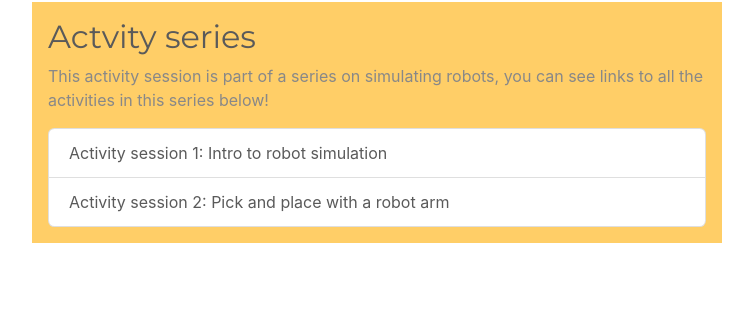
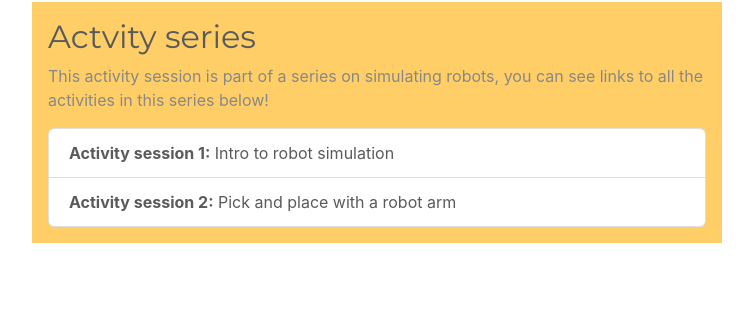
Before and after one commit to samhohcm/Robot-Kinematics-Remote-Worksheet-1, a Jekyll site: the page built from index.md, in a window 1280 px wide and 900 px high, scrolled down 1122 px. Shown: the part 117-446 px from the top of the window, without its empty margins (263-1016 px from the left). Built offline with Jekyll 4.4.1, drawn with Linux system fonts in a browser that asks for light colours.

Commit message:
Update index.md

```diff
--- a/index.md
+++ b/index.md
@@ -35,8 +35,8 @@ This session is designed to be fun! The idea is that we can follow it together o
 <h2>Actvity series</h2>
   <p>This activity session is part of a series on simulating robots, you can see links to all the activities in this series below!</p>
 <ul class="list-group">
-  <a href="https://meisben.github.io/girlsIntoCoding-robotbenchmark-activity/" target="_blank" class="list-group-item list-group-item-action">Activity session 1: Intro to robot simulation</a>
-  <a href="https://meisben.github.io/girlsIntoCoding-robotbenchmark-activity2/" target="_blank" class="list-group-item list-group-item-action">Activity session 2: Pick and place with a robot arm</a>
+  <a href="https://meisben.github.io/girlsIntoCoding-robotbenchmark-activity/" target="_blank" class="list-group-item list-group-item-action"><b>Activity session 1:</b> Intro to robot simulation</a>
+  <a href="https://meisben.github.io/girlsIntoCoding-robotbenchmark-activity2/" target="_blank" class="list-group-item list-group-item-action"><b>Activity session 2:</b> Pick and place with a robot arm</a>
 </ul>
 </div>
 
```
